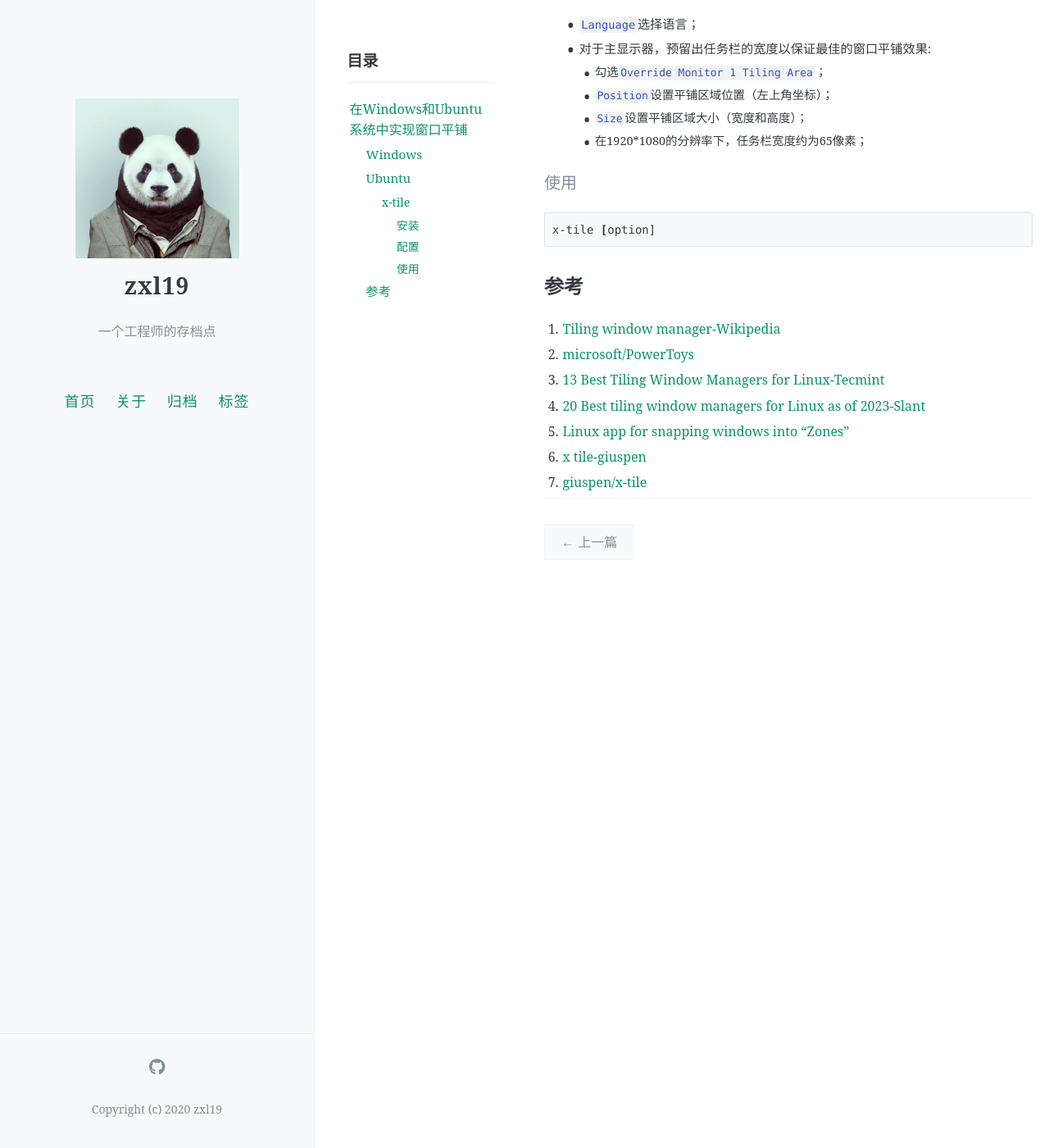
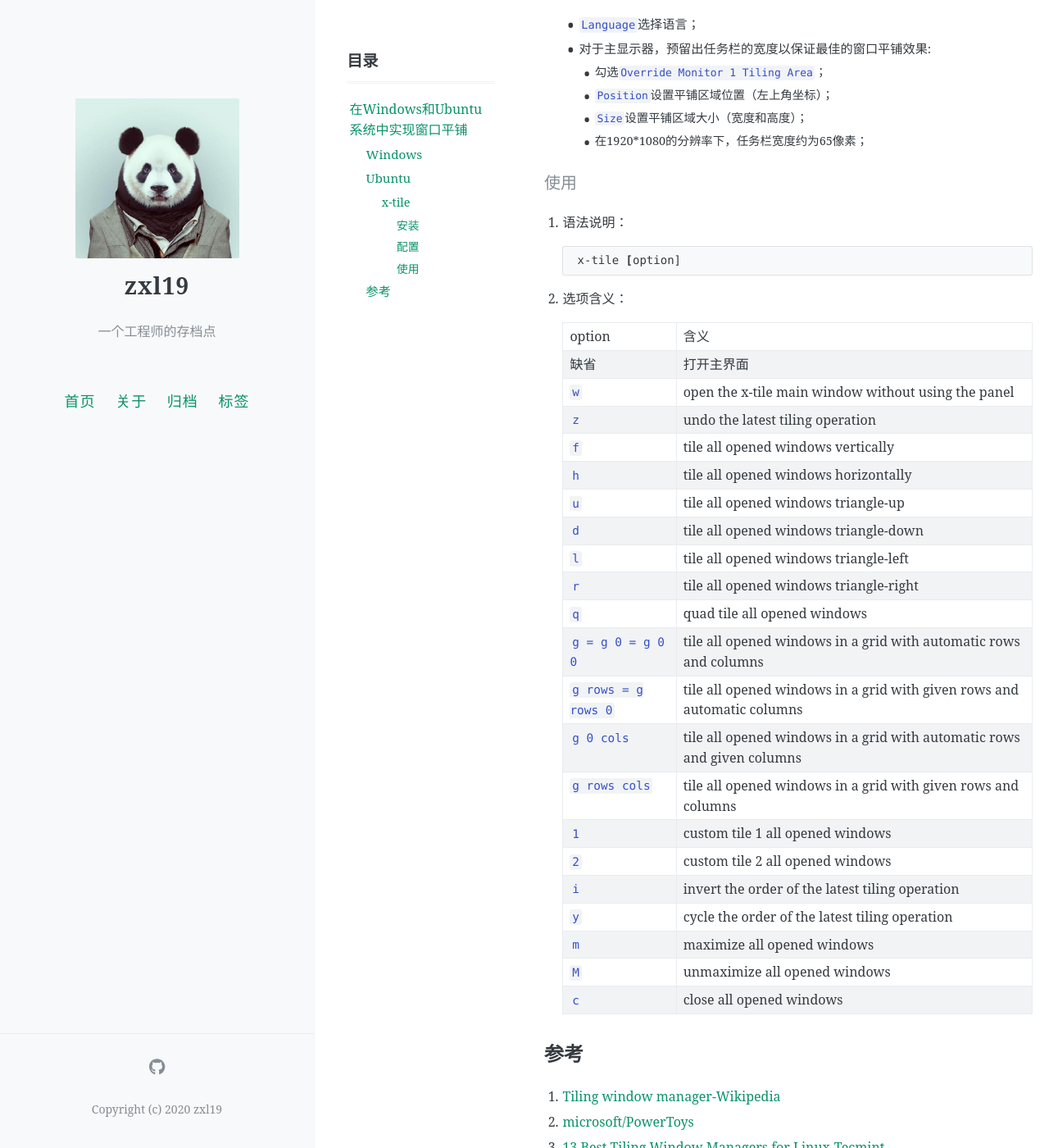
Before and after one commit to zxl19/zxl19.github.io, a Jekyll site: the page built from _posts/2023-03-20-tiling-window.md, in a window 1280 px wide and 1400 px high, scrolled down 963 px. Shown: the whole window at 82% size. Built offline with Jekyll 4.4.1, drawn with Linux system fonts in a browser that asks for light colours; comment, search, counter and statistics services are not loaded; some of the changed text lies outside the part shown.

Commit message:
Update Posts

````diff
--- a/_posts/2023-03-20-tiling-window.md
+++ b/_posts/2023-03-20-tiling-window.md
@@ -49,9 +49,37 @@ sudo apt install x-tile
 
 #### 使用
 
-```shell
-x-tile [option]
-```
+1. 语法说明：
+
+    ```shell
+    x-tile [option]
+    ```
+
+2. 选项含义：
+
+    | option | 含义 |
+    | :--- | :--- |
+    | 缺省 | 打开主界面 |
+    | `w` | open the x-tile main window without using the panel |
+    | `z` | undo the latest tiling operation |
+    | `f` | tile all opened windows vertically |
+    | `h` | tile all opened windows horizontally |
+    | `u` | tile all opened windows triangle-up |
+    | `d` | tile all opened windows triangle-down |
+    | `l` | tile all opened windows triangle-left |
+    | `r` | tile all opened windows triangle-right |
+    | `q` | quad tile all opened windows |
+    | `g = g 0 = g 0 0` | tile all opened windows in a grid with automatic rows and columns |
+    | `g rows = g rows 0` | tile all opened windows in a grid with given rows and automatic columns |
+    | `g 0 cols` | tile all opened windows in a grid with automatic rows and given columns |
+    | `g rows cols` | tile all opened windows in a grid with given rows and columns |
+    | `1` | custom tile 1 all opened windows |
+    | `2` | custom tile 2 all opened windows |
+    | `i` | invert the order of the latest tiling operation |
+    | `y` | cycle the order of the latest tiling operation |
+    | `m` | maximize all opened windows |
+    | `M` | unmaximize all opened windows |
+    | `c` | close all opened windows |
 
 ## 参考
 
````
Also changed, not shown: other parts of _posts/2023-03-20-tiling-window.md (+2 -2 lines), _posts/2021-09-25-cpp-note.md (+1 -1 lines).
